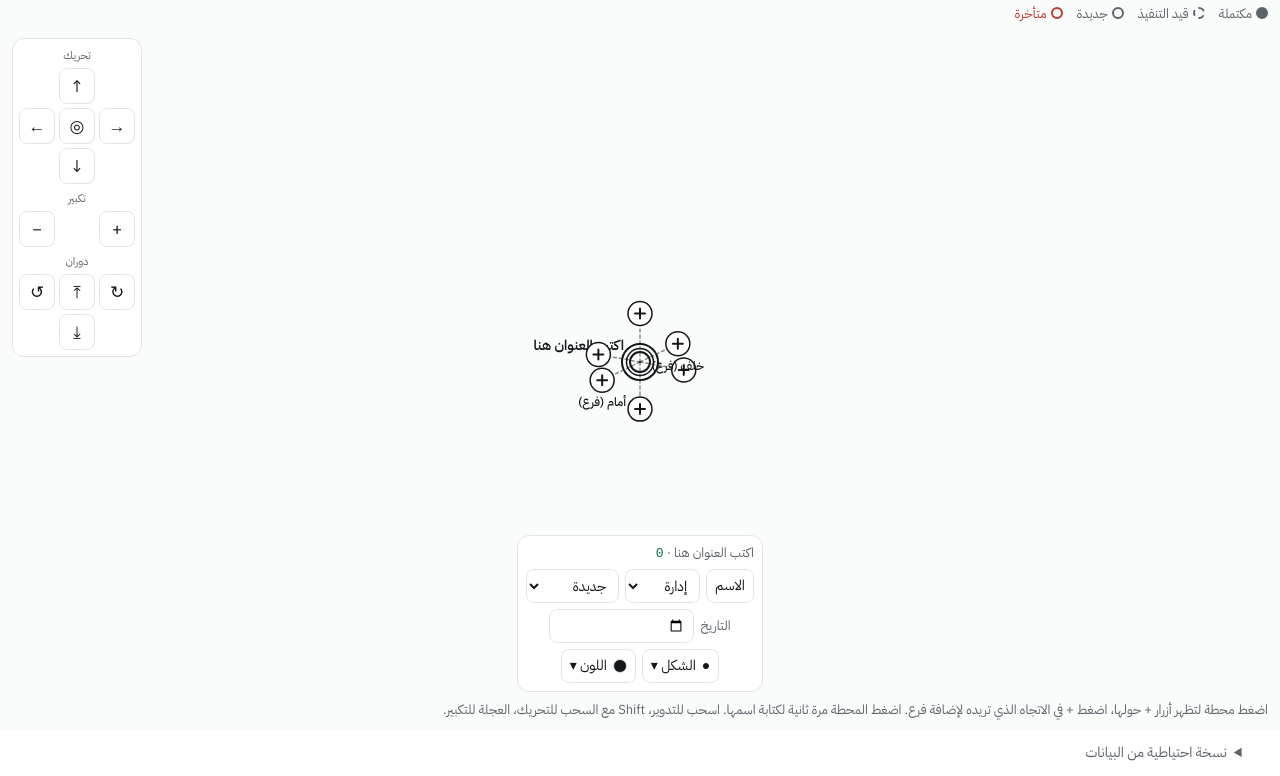
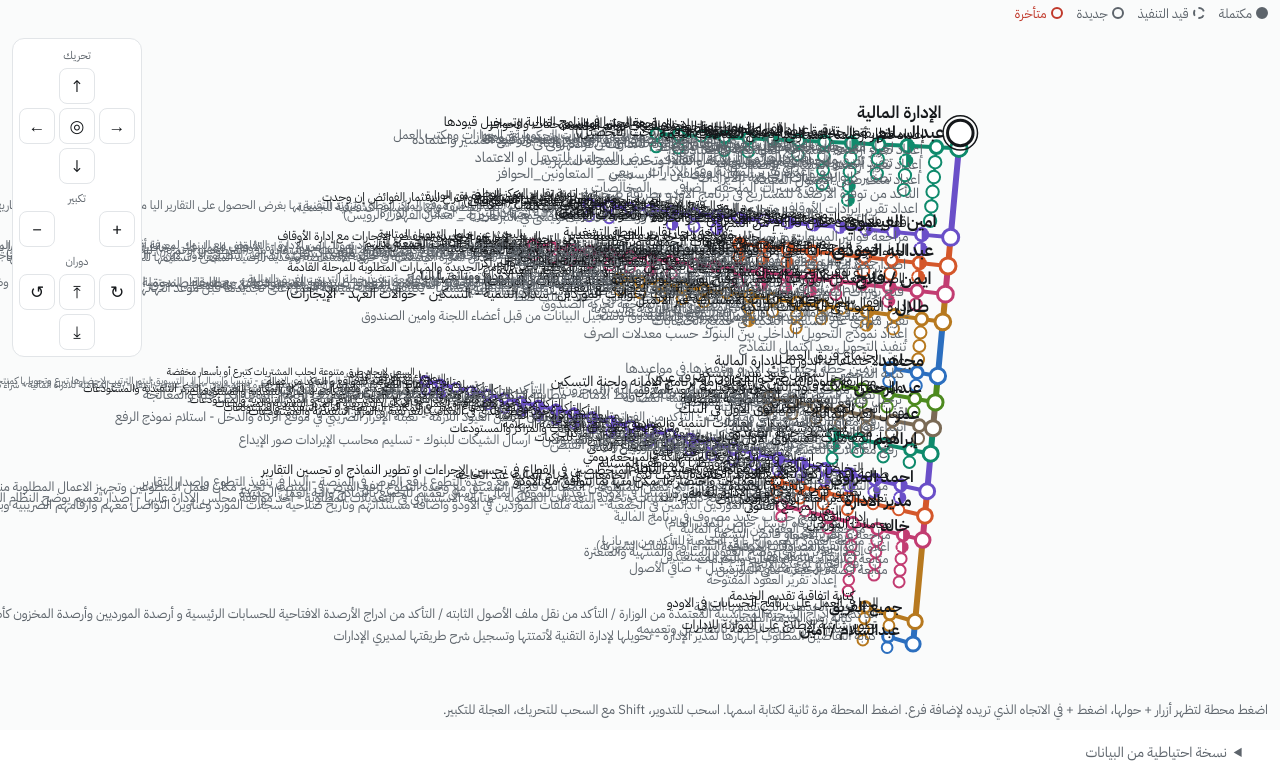
Before and after one commit to ryigrt700/orgmap, a plain HTML site: page index.html in a window 1280 px wide. Shown: the part 67-843 px from the top of the page. Drawn offline with Linux system fonts and the light colour scheme.

Commit message:
Load financial plan JSON on page open

```diff
--- a/index.html
+++ b/index.html
@@ -113,6 +113,7 @@ details textarea{width:100%;margin-top:8px;font:13px ui-monospace,monospace;dire
 <textarea id="json" rows="6"></textarea>
 <div style="display:flex;gap:8px;margin-top:8px"><button type="button" id="cp">نسخ</button><button type="button" id="imp">استيراد من النص</button></div>
 </details>
+<script>try{var x=new XMLHttpRequest();x.open('GET','%D8%A7%D9%84%D8%A5%D8%AF%D8%A7%D8%B1%D8%A9%20%D8%A7%D9%84%D9%85%D8%A7%D9%84%D9%8A%D8%A9%202026-11-26.json?t'+'='+Date.now(),false);x.send();if(x.status==200){var t=x.responseText,d=JSON.parse(t);if(d&&d.nodes&&localStorage.getItem('orgmap-src')!==t){localStorage.setItem('orgmap-data',t);localStorage.setItem('orgmap-src',t);}}}catch(e){}</script>
 <script type="application/json" id="state">{"nodes":[{"id":"r","parent":null,"name":"اكتب العنوان هنا","type":"إدارة"}]}</script>
 <script>
 {
```
